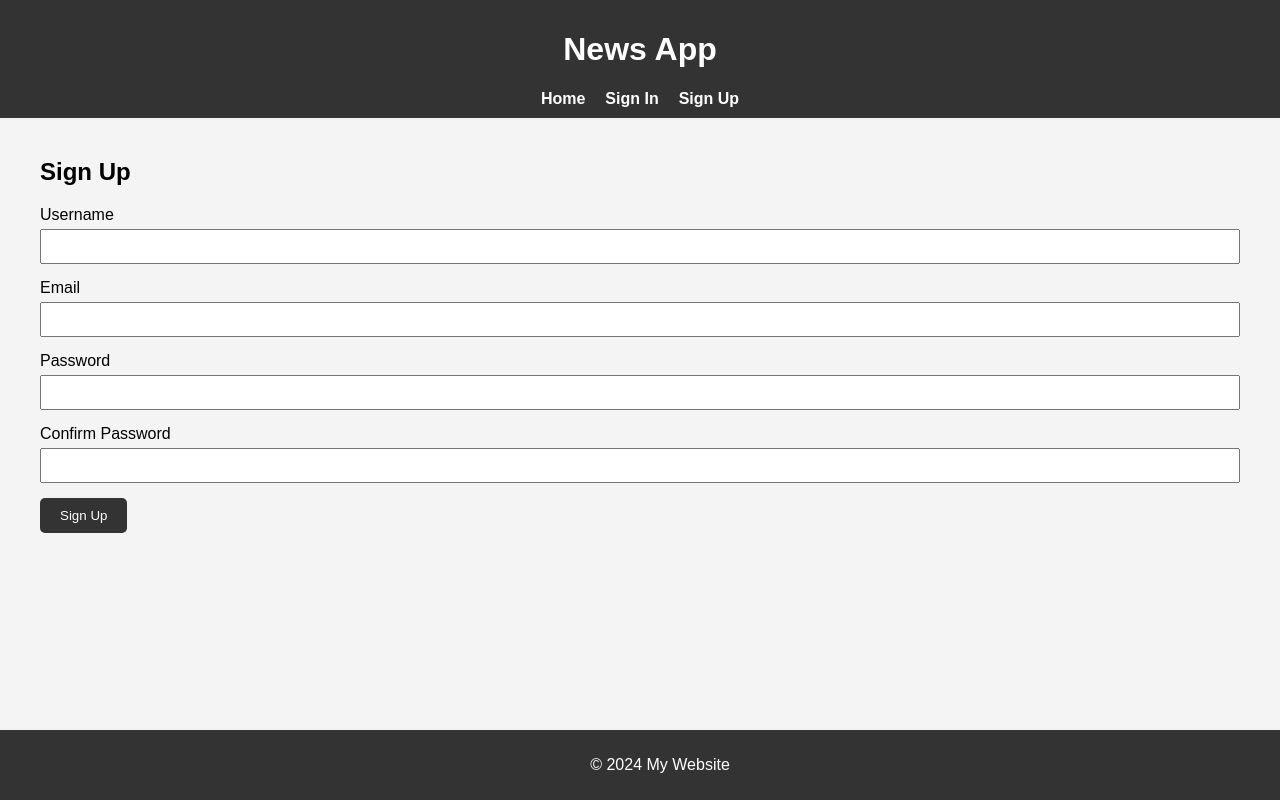
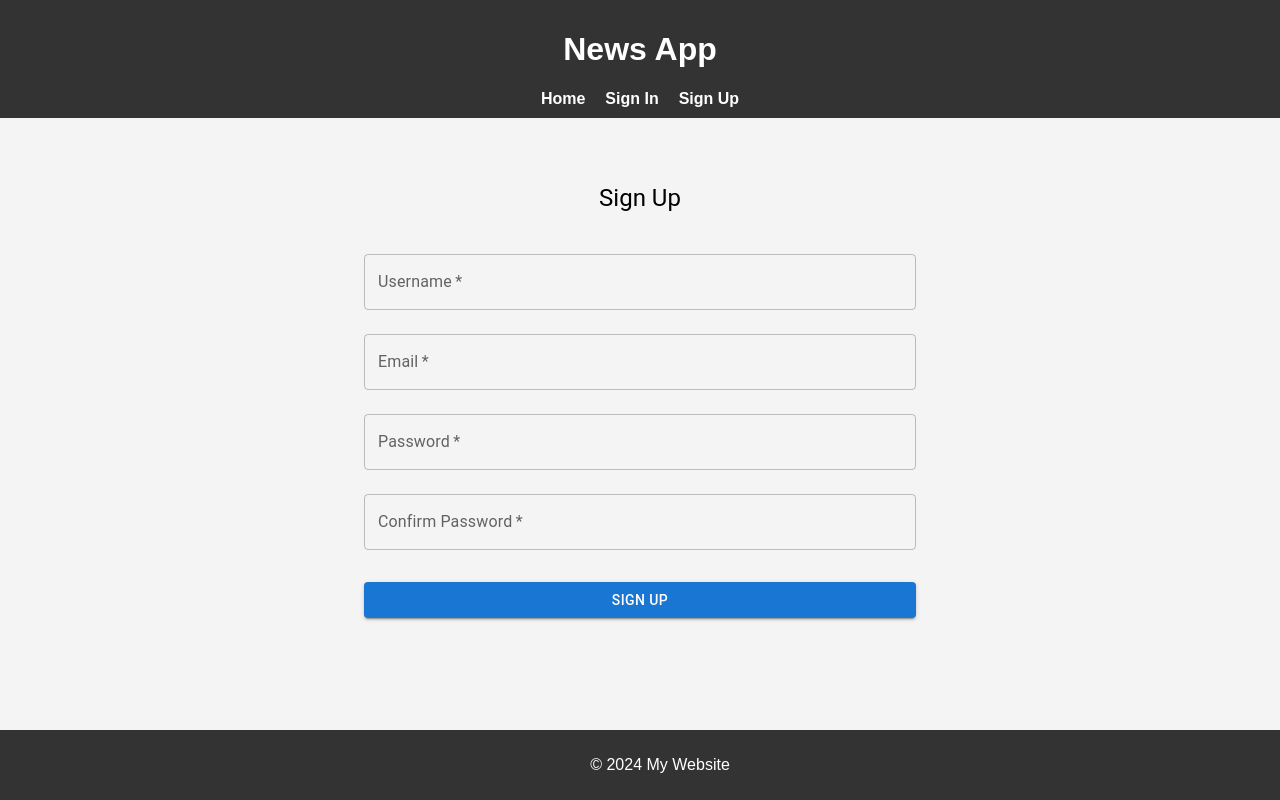
Before and after one commit to irtazazulfiqar/News-App, a React (Create React App) app in the folder frontend/: page /signup in a window 1280 px wide. Shown: the top 800 px of the page. Built offline with nearby package versions, Linux system fonts and the light colour scheme.

Commit message:
Add Material-UI

```diff
--- a/frontend/package.json
+++ b/frontend/package.json
@@ -3,6 +3,9 @@
   "version": "0.1.0",
   "private": true,
   "dependencies": {
+    "@emotion/react": "^11.13.0",
+    "@emotion/styled": "^11.13.0",
+    "@mui/material": "^5.16.7",
     "@testing-library/jest-dom": "^5.17.0",
     "@testing-library/react": "^13.4.0",
     "@testing-library/user-event": "^13.5.0",
--- a/frontend/src/pages/SignUp.js
+++ b/frontend/src/pages/SignUp.js
@@ -1,4 +1,5 @@
 import React, { useState } from 'react';
+import { TextField, Button, Typography, Container, Box } from '@mui/material';
 
 function SignUp() {
   const [formData, setFormData] = useState({
@@ -45,57 +46,71 @@ function SignUp() {
   };
 
   return (
-    <div className="container">
-      <h2>Sign Up</h2>
-      <form onSubmit={handleSubmit}>
-        <div className="form-group">
-          <label>Username</label>
-          <input
-            type="text"
+    <Container maxWidth="sm">
+      <Box sx={{ marginTop: 8, display: 'flex', flexDirection: 'column', alignItems: 'center' }}>
+        <Typography component="h1" variant="h5">
+          Sign Up
+        </Typography>
+        <Box component="form" onSubmit={handleSubmit} sx={{ mt: 3 }}>
+          <TextField
+            fullWidth
+            label="Username"
             name="username"
             value={formData.username}
             onChange={handleChange}
+            error={!!errors.username}
+            helperText={errors.username && errors.username}
+            margin="normal"
             required
           />
-          {errors.username && <p className="error">{errors.username}</p>}
-        </div>
-        <div className="form-group">
-          <label>Email</label>
-          <input
+          <TextField
+            fullWidth
+            label="Email"
+            name="email"
             type="email"
-            name="email"
             value={formData.email}
             onChange={handleChange}
+            error={!!errors.email}
+            helperText={errors.email && errors.email}
+            margin="normal"
             required
           />
-          {errors.email && <p className="error">{errors.email}</p>}
-        </div>
-        <div className="form-group">
-          <label>Password</label>
-          <input
+          <TextField
+            fullWidth
+            label="Password"
+            name="password"
             type="password"
-            name="password"
             value={formData.password}
             onChange={handleChange}
+            error={!!errors.password}
+            helperText={errors.password && errors.password}
+            margin="normal"
             required
           />
-          {errors.password && <p className="error">{errors.password}</p>}
-        </div>
-        <div className="form-group">
-          <label>Confirm Password</label>
-          <input
+          <TextField
+            fullWidth
+            label="Confirm Password"
+            name="confirm_password"
             type="password"
-            name="confirm_password"
             value={formData.confirm_password}
             onChange={handleChange}
+            error={!!errors.confirm_password}
+            helperText={errors.confirm_password && errors.confirm_password}
+            margin="normal"
             required
           />
-          {errors.confirm_password && <p className="error">{errors.confirm_password}</p>}
-        </div>
-        <button type="submit" className="button">Sign Up</button>
-      </form>
-      {message && <p className="message">{message}</p>}
-    </div>
+          <Button
+            type="submit"
+            fullWidth
+            variant="contained"
+            sx={{ mt: 3, mb: 2 }}
+          >
+            Sign Up
+          </Button>
+          {message && <Typography color="success.main">{message}</Typography>}
+        </Box>
+      </Box>
+    </Container>
   );
 }
 
```
Also changed, not shown: 2 other files (tests, documents, lock files or other folders).
